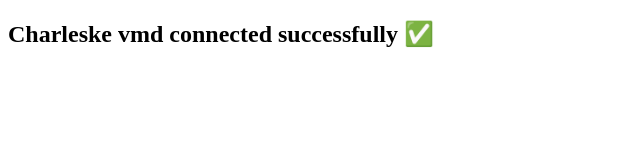
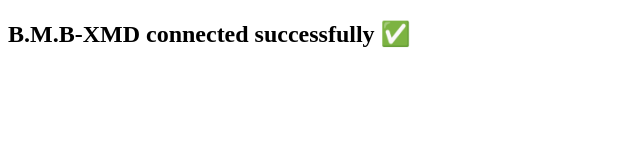
Before and after one commit to prince22555/B.M.B-TECH-V1, a website: page public/index.html in a window 1280 px wide. Shown: the whole page, without its empty margins (0-640 px from the left). Drawn offline with Linux system fonts and the light colour scheme.

Commit message:
Update index.html

```diff
--- a/public/index.html
+++ b/public/index.html
@@ -4,6 +4,6 @@
   <title>Bot Status</title>
 </head>
 <body>
-  <h2>Charleske vmd connected successfully ✅</h2>
+  <h2>B.M.B-XMD connected successfully ✅</h2>
 </body>
 </html>
```
